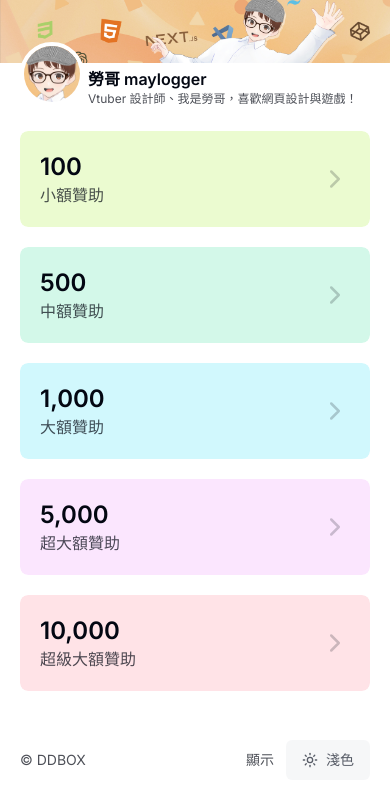
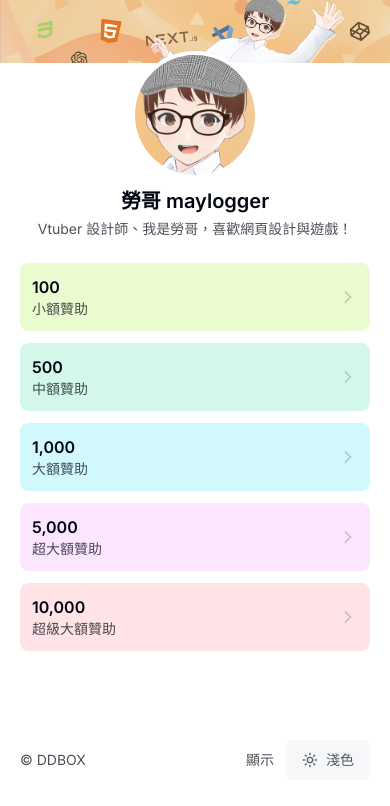
Before and after one commit to the-ddbox/ddbox-donate, a Next.js app: page / in a window 390 px wide. Shown: the top 806 px of the page. Built offline with nearby package versions, Linux system fonts and the light colour scheme.

Commit message:
add balancer and some update

```diff
--- a/app/page.tsx
+++ b/app/page.tsx
@@ -3,7 +3,8 @@ import Image from 'next/image'
 import Link from 'next/link'
 import { useRef } from 'react'
 import { ChevronRight } from 'lucide-react'
-import { motion, useScroll, useTransform } from 'framer-motion'
+import { motion, useScroll, useTransform, useSpring } from 'framer-motion'
+import Balancer from 'react-wrap-balancer'
 
 const user = {
   coverImage: 'coverimage.jpg',
@@ -58,6 +59,11 @@ const Profile = () => {
   const { scrollY } = useScroll()
   const coverMove = useTransform(scrollY, [0, 100], [0, 50])
   const blur = useTransform(scrollY, [5, 60], ['blur(0px)', 'blur(5px)'])
+  const scale = useSpring(useTransform(scrollY, [0, 60], [1, 1.2]), {
+    stiffness: 100,
+    damping: 30,
+    restDelta: 0.001,
+  })
 
   return (
     <header className="mb-5">
@@ -65,7 +71,7 @@ const Profile = () => {
         <div className="relative aspect-[620/100] bg-gray-100 dark:bg-gray-900 sm:rounded-b-2xl overflow-hidden bg-cover bg-center">
           <motion.div
             className="absolute inset-0"
-            style={{ y: coverMove, filter: blur }}
+            style={{ y: coverMove, filter: blur, scale: scale }}
           >
             <Image
               src={`/${user.coverImage}`}
@@ -75,9 +81,9 @@ const Profile = () => {
             />
           </motion.div>
         </div>
-        <div className="[--profile-picture-size:64px] sm:[--profile-picture-size:128px] flex gap-1 sm:gap-3 px-5 sm:px-10">
+        <div className="[--profile-picture-size:128px] flex flex-col items-center  sm:flex-row gap-1 sm:gap-3 px-5 sm:px-10">
           {/* profile picture */}
-          <div className=" flex-none w-[--profile-picture-size] h-[--profile-picture-size] relative overflow-hidden rounded-full -mt-[calc(var(--profile-picture-size)/3)] border-4 border-[hsl(var(--background))]">
+          <div className=" flex-none w-[--profile-picture-size] h-[--profile-picture-size] relative overflow-hidden rounded-full -mt-3 sm:-mt-[calc(var(--profile-picture-size)/3)] border-4 border-[hsl(var(--background))]">
             <Image
               className="object-cover aspect-square"
               src={`/${user.profilePicture}`}
@@ -86,12 +92,10 @@ const Profile = () => {
             />
           </div>
           {/* profile content */}
-          <div className="flex-auto flex flex-col justify-center py-1">
-            <h1 className="sm:text-xl font-semibold line-clamp-1">
-              {user.name}
-            </h1>
-            <p className="text-xs sm:text-sm line-clamp-2 opacity-70">
-              {user.bio}
+          <div className="flex-auto flex flex-col justify-center py-1 text-center sm:text-left">
+            <h1 className="text-xl font-semibold line-clamp-1">{user.name}</h1>
+            <p className="text-sm line-clamp-2 opacity-70 max-sm:mt-1">
+              <Balancer>{user.bio}</Balancer>
             </p>
           </div>
         </div>
@@ -108,27 +112,27 @@ export default function Home() {
         initial="init"
         animate="animate"
         variants={amoutGroup}
-        className="grid grid-cols-1 sm:grid-cols-2 lg:grid-cols-3 container gap-5"
+        className="grid grid-cols-1 sm:grid-cols-2 lg:grid-cols-3 container gap-3 sm:gap-5"
       >
         {donateLevel.map((item, id) => (
           <motion.div
             key={id}
             variants={amoutItem}
-            className="rounded-lg sm:rounded-2xl p-5 sm:first:odd:col-span-2 lg:first:odd:col-span-1 lg:first:odd:row-span-2 relative overflow-hidden group"
+            className="rounded-lg sm:rounded-2xl p-3 sm:p-5 sm:first:odd:col-span-2 lg:first:odd:col-span-1 lg:first:odd:row-span-2 relative overflow-hidden group"
           >
             <Link
               href={`/donate/${item.amout}`}
               className="relative h-full z-20 flex items-center justify-between"
             >
               <div>
-                <h2 className="text-2xl sm:text-3xl font-semibold">
+                <h2 className="text-base sm:text-2xl lg:text-3xl font-semibold">
                   {item.amout}
                 </h2>
-                <p className="opacity-70 group-hover:opacity-90">
+                <p className="text-sm sm:text-base opacity-70 group-hover:opacity-90">
                   {item.title}
                 </p>
               </div>
-              <ChevronRight className="[--size:30px] h-[--size] w-[--size] opacity-20 transition group-hover:opacity-100 group-hover:translate-x-1" />
+              <ChevronRight className="[--size:20px] sm:[--size:30px] h-[--size] w-[--size] opacity-20 transition group-hover:opacity-100 group-hover:translate-x-1" />
             </Link>
             <div
               className={`absolute rounded-lg sm:rounded-2xl inset-0 z-10 opacity-0 group-hover:opacity-30
--- a/package.json
+++ b/package.json
@@ -19,6 +19,7 @@
     "next-themes": "^0.2.1",
     "react": "^18",
     "react-dom": "^18",
+    "react-wrap-balancer": "^1.1.0",
     "tailwind-merge": "^1.14.0",
     "tailwindcss-animate": "^1.0.7"
   },
```
Also changed, not shown: 1 other file (tests, documents, lock files or other folders).
